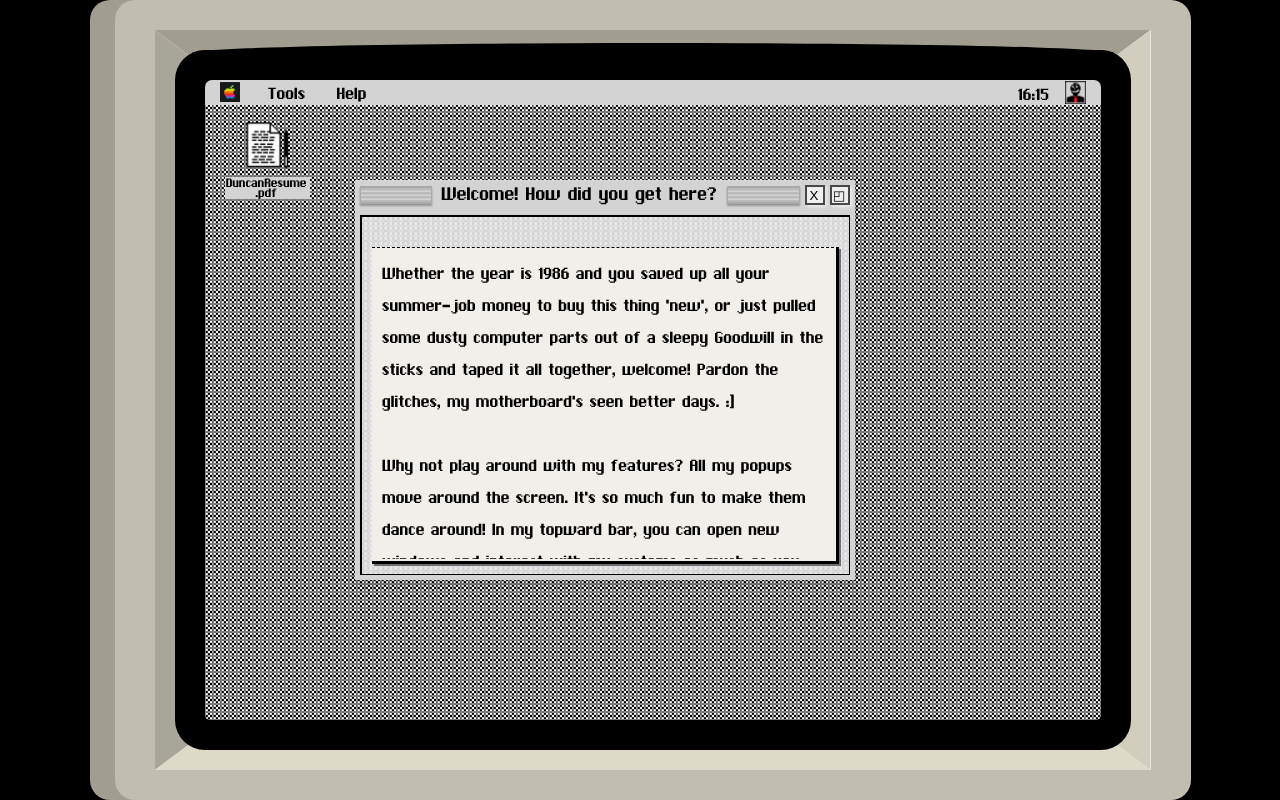
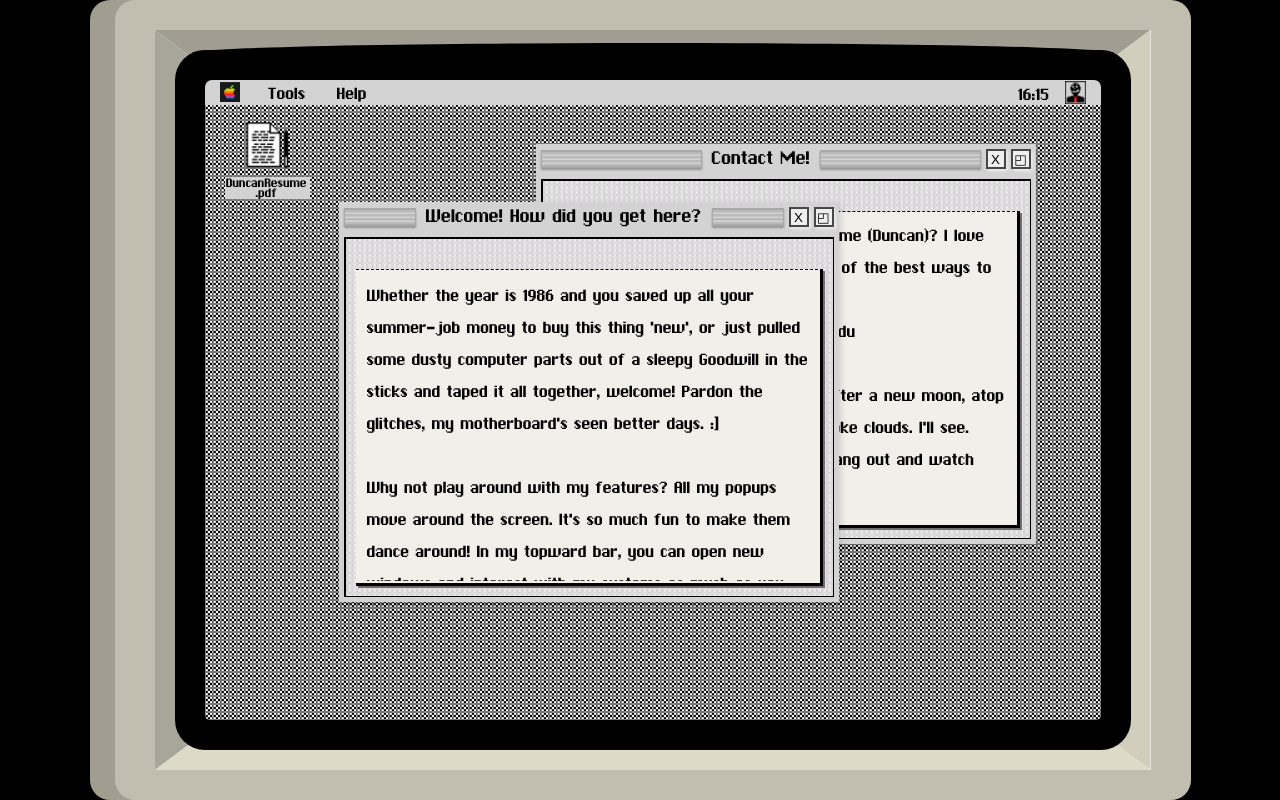
Before and after one commit to duncanmayer/my-website, a Vue app: page / in a window 1280 px wide. Built offline with nearby package versions, Linux system fonts and the light colour scheme.

Commit message:
FTR-4: Welcome and Contact Modals start visible and in optimized spots

```diff
--- a/src/App.vue
+++ b/src/App.vue
@@ -131,7 +131,7 @@ import DoesNotExist from './assets/icons/sad_finder.png'
 
 let isModalVisible = ref({
   welcomeModal: true,
-  contactModal: false,
+  contactModal: true,
   reviewModal: false,
   resumeModal: false,
   notImplementedModal: false
--- a/src/components/DraggableModal.vue
+++ b/src/components/DraggableModal.vue
@@ -43,6 +43,22 @@ export default {
       default: ''
     }
   },
+  watch: {
+    bounds: {
+      immediate: true,
+      handler(newBounds) {
+        this.updatePosition(newBounds);
+      },
+    },
+    isVisible: {
+      handler(newVal) {
+        if (newVal) {
+          this.position = this.positionByType[this.modalClass];
+        }
+      },
+      immediate: true
+    },
+  },
   data() {
     return {
       position: {
@@ -51,7 +67,13 @@ export default {
       },
       isDragging: false,
       dragOffset: { x: 0, y: 0 },
-      isEnlarged: false
+      isEnlarged: false,
+      positionByType: {
+        welcome: { x: 150, y: 100 },
+        contact: { x: 150, y: 100 },
+        review: { x: 150, y: 100 },
+
+      }
     }
   },
   methods: {
@@ -127,12 +149,16 @@ export default {
         // ensure that Y value is within screen bounds
         let newY = event.clientY - this.dragOffset.y
         newY = Math.max(navBarHeight + margin, newY)
-        newY = Math.min(this.bounds.bottom - selfBounds.height - (navBarHeight + paddingSize), newY)
+        newY = Math.min(this.bounds.bottom - selfBounds.height - (navBarHeight + paddingSize) + 4, newY)
 
         this.position.x = newX
         this.position.y = newY
       }
-    }
+    },
+    updatePosition(newBounds) {
+      this.positionByType.welcome = { x: 0.15 * newBounds.width , y : 0.19 * newBounds.height };
+      this.positionByType.contact = { x: 0.37 * newBounds.width , y : 0.10 * newBounds.height };
+    },
   },
   created() {
     // We want to randomly determine the location of the modal here (within reasonable bounds)
```
